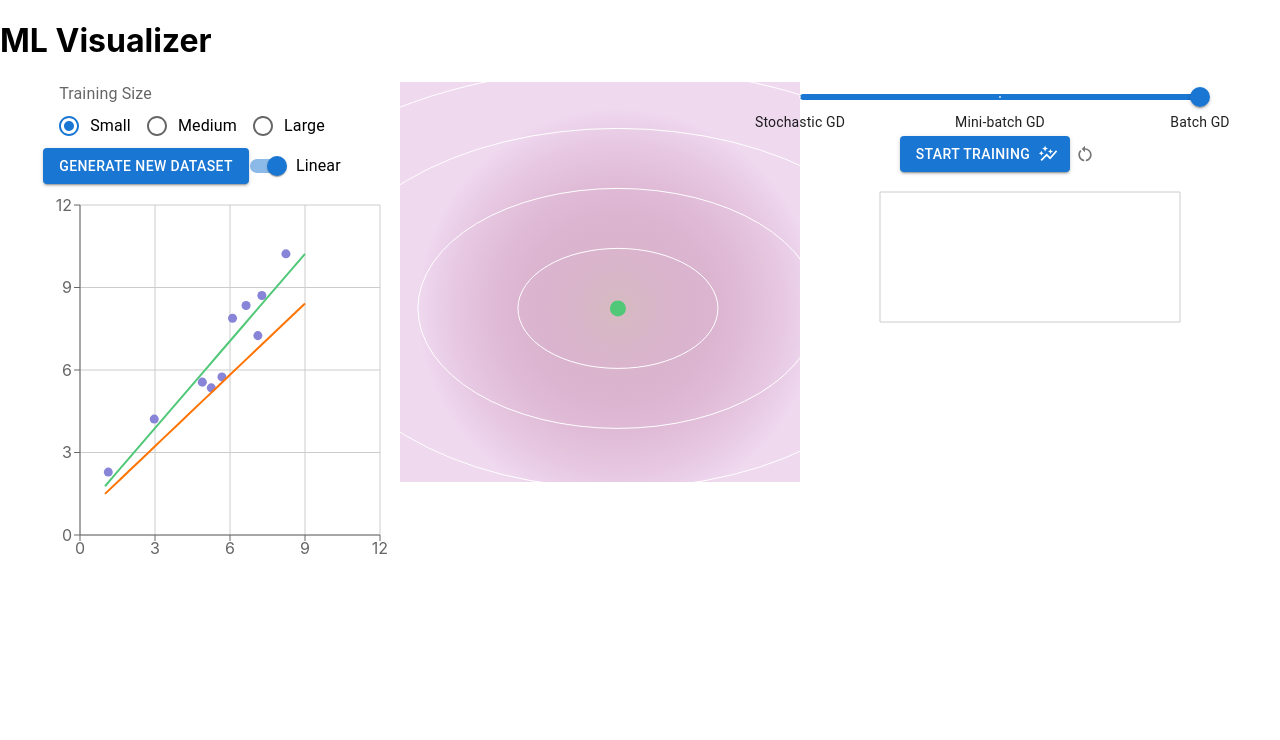
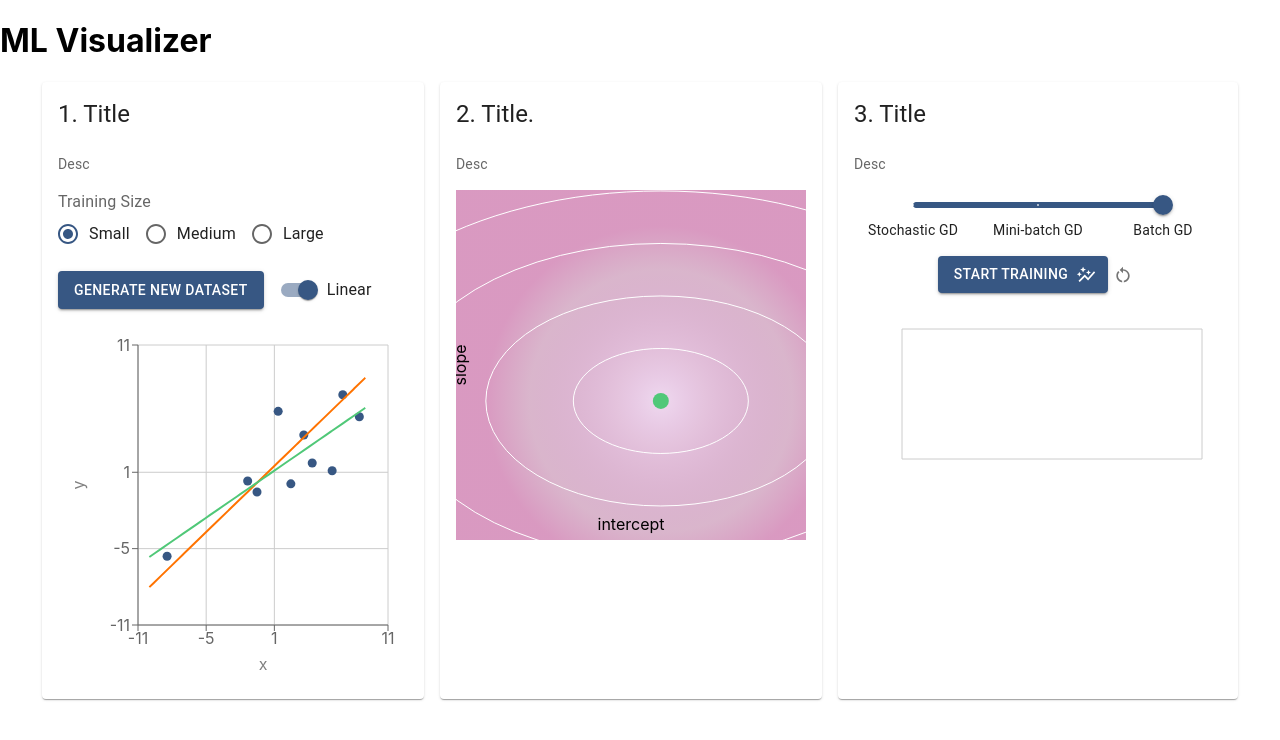
Before and after one commit to amins01/ml-visualizer, a React (Create React App) app: page / in a window 1280 px wide. Shown: the top 740 px of the page. Built offline with nearby package versions, Linux system fonts and the light colour scheme; some icons are missing.

Commit message:
Improve look + fix chart bugs

```diff
--- a/package.json
+++ b/package.json
@@ -22,6 +22,7 @@
     "react-scripts": "5.0.1",
     "recharts": "^2.12.1",
     "styled-components": "^6.1.8",
+    "three": "^0.162.0",
     "typescript": "^4.9.5",
     "web-vitals": "^2.1.4"
   },
@@ -48,5 +49,8 @@
       "last 1 firefox version",
       "last 1 safari version"
     ]
+  },
+  "devDependencies": {
+    "@types/three": "^0.162.0"
   }
 }
--- a/src/App.tsx
+++ b/src/App.tsx
@@ -1,10 +1,22 @@
 import "./App.css"
 import Homepage from "./components/homepage/Homepage"
+import { createTheme, ThemeProvider } from "@mui/material/styles"
+import Theme from "./utils/Theme"
 
 function App() {
+  const theme = createTheme({
+    palette: {
+      primary: {
+        main: Theme.colors.options,
+      },
+    },
+  })
+
   return (
     <div>
-      <Homepage />
+      <ThemeProvider theme={theme}>
+        <Homepage />
+      </ThemeProvider>
     </div>
   )
 }
--- a/src/components/cost-function-landscape-chart/CostFunctionLandscapeChart.tsx
+++ b/src/components/cost-function-landscape-chart/CostFunctionLandscapeChart.tsx
@@ -23,16 +23,15 @@ function CostFunctionLandscapeChart(props: any) {
         y: model.slope,
       },
       1,
-      8,
+      3,
       1,
-      8,
+      3,
       width
     )
 
     if (!model.stopTraining) {
       setModelPath((prevPath) => [...prevPath, newPoint])
     } else if (model.stopTraining) {
-      console.log("MODELLL POINTTT")
       setModelPath([newPoint])
       setModelPoint(newPoint)
     }
@@ -52,9 +51,9 @@ function CostFunctionLandscapeChart(props: any) {
           y: OLSLine.slope,
         },
         1,
-        8,
+        3,
         1,
-        8,
+        3,
         width
       )
     )
@@ -70,9 +69,9 @@ function CostFunctionLandscapeChart(props: any) {
     const newDenormalizedPoint = denormalizePoint(
       newNormalizedPoint,
       1,
-      8,
+      3,
       1,
-      8,
+      3,
       width
     )
     model.updateParams(newDenormalizedPoint.y, newDenormalizedPoint.x)
@@ -131,11 +130,11 @@ function CostFunctionLandscapeChart(props: any) {
           >
             <stop
               offset="0%"
-              style={{ stopColor: "#D6BBC0", stopOpacity: 1 }}
+              style={{ stopColor: "#AF42AE", stopOpacity: 0.2 }}
             />
             <stop
               offset="25%"
-              style={{ stopColor: "#D0A3BF", stopOpacity: 0.8 }}
+              style={{ stopColor: "#BC69AA", stopOpacity: 0.4 }}
             />
             <stop
               offset="50%"
@@ -143,11 +142,11 @@ function CostFunctionLandscapeChart(props: any) {
             />
             <stop
               offset="75%"
-              style={{ stopColor: "#BC69AA", stopOpacity: 0.4 }}
+              style={{ stopColor: "#D0A3BF", stopOpacity: 0.8 }}
             />
             <stop
               offset="100%"
-              style={{ stopColor: "#AF42AE", stopOpacity: 0.2 }}
+              style={{ stopColor: "#d58eba", stopOpacity: 0.9 }}
             />
           </radialGradient>
         </defs>
@@ -220,6 +219,17 @@ function CostFunctionLandscapeChart(props: any) {
           strokeWidth={1}
           fill="none"
         />
+        <text x={width / 2} y={height - 10} textAnchor="middle">
+          intercept
+        </text>
+        <text
+          x={10}
+          y={height / 2}
+          textAnchor="middle"
+          transform={`rotate(-90,10,${height / 2})`}
+        >
+          slope
+        </text>
       </svg>
     </div>
   )
--- a/src/components/homepage/Homepage.css
+++ b/src/components/homepage/Homepage.css
@@ -1,11 +1,20 @@
 .row-1 {
   display: flex;
+  flex-wrap: wrap;
+  justify-content: center;
+  gap: 1rem;
+  margin-bottom: 1rem;
+}
+
+.loss-card-content {
+  display: flex;
+  flex-direction: column;
+  gap: 1rem;
 }
 
 .loss-chart {
   display: flex;
-  flex-direction: column;
-  align-items: center;
+  place-self: flex-end;
 }
 
 .linear-reg-chart {
@@ -15,5 +24,17 @@
 }
 
 .batch-size-slider {
-  width: 100%;
+  display: flex;
+  align-self: center;
+  width: 250px;
 }
+
+.generate-dataset-options {
+  display: flex;
+  gap: 1rem;
+}
+
+.training-options {
+  display: flex;
+  justify-content: center;
+}
--- a/src/components/homepage/Homepage.tsx
+++ b/src/components/homepage/Homepage.tsx
@@ -1,8 +1,7 @@
-import React, { useEffect, useState, useSyncExternalStore } from "react"
+import React, { useEffect, useState } from "react"
 import LinearModelChart from "../linear-model-chart/LinearModelChart"
 import { LinearRegression } from "../../models/LinearRegression"
 import LossChart from "../loss-chart/LossChart"
-import Button from "@mui/material/Button"
 import AutoGraphIcon from "@mui/icons-material/AutoGraph"
 import "./Homepage.css"
 import { Point2D } from "../../interfaces/Point2D"
@@ -20,13 +19,14 @@ import Switch from "@mui/material/Switch"
 import Slider from "@mui/material/Slider"
 import CostFunctionLandscapeChart from "../cost-function-landscape-chart/CostFunctionLandscapeChart"
 import { CustomLine } from "../../interfaces/CustomLine"
+import InfoCard from "../info-card/InfoCard"
 
 function Homepage() {
-  const MIN_RANGE = 1
+  const MIN_RANGE = -10
   const MAX_RANGE = 10
   const STOCHASTIC = 1
   const MINI_BATCH = 32
-  const [learningRate, setLearningRate] = useState<number>(0.01)
+  const [learningRate, setLearningRate] = useState<number>(0.001)
   const [model, setModel] = useState(new LinearRegression(learningRate))
   const [trainingSize, setTrainingSize] = useState<TrainingSize>(
     TrainingSize.SMALL
@@ -78,7 +78,6 @@ function Homepage() {
 
     if (newBatchSize !== -1 && newValue !== batchSizeMarkIndex) {
       resetTraining()
-      model.resetParams()
       setBatchSizeMarkIndex(newValue)
     }
   }
@@ -132,9 +131,10 @@ function Homepage() {
       <h1>ML Visualizer</h1>
       <div className="row-1">
         <div className="linear-reg-chart">
+          <InfoCard title="1. Title" description="Desc" maxWidth={400}>
             <div>
               <FormControl>
-              <FormLabel id="demo-row-radio-buttons-group-label">
+                <FormLabel id="training-size-radio-buttons-group-label">
                   Training Size
                 </FormLabel>
                 <RadioGroup
@@ -163,7 +163,7 @@ function Homepage() {
                 </RadioGroup>
               </FormControl>
             </div>
-          <div>
+            <div className="generate-dataset-options">
               <LoadingButton
                 variant="contained"
                 onClick={() => generateDataset()}
@@ -182,26 +182,30 @@ function Homepage() {
               />
             </div>
             <LinearModelChart
-            width={400}
-            height={400}
+              width={350}
+              height={350}
               minRange={MIN_RANGE}
               maxRange={MAX_RANGE}
               model={model}
               pointsData={pointsData}
               OLSpointsData={OLSPointsData}
             />
+          </InfoCard>
         </div>
+        <InfoCard title="2. Title." description="Desc" maxWidth={400}>
           <div className="cost-landscape-chart">
             <CostFunctionLandscapeChart
-            width={400}
-            height={400}
+              width={350}
+              height={350}
               OLSLine={OLSLine}
               model={model}
               isTraining={isTraining}
               setIsTraining={setIsTraining}
             />
           </div>
-        <div className="loss-chart">
+        </InfoCard>
+        <InfoCard title="3. Title" description="Desc" maxWidth={400}>
+          <div className="loss-card-content">
             <div className="batch-size-slider">
               <Slider
                 value={batchSizeMarkIndex}
@@ -216,7 +220,7 @@ function Homepage() {
                 valueLabelDisplay="auto"
               />
             </div>
-          <div>
+            <div className="training-options">
               <LoadingButton
                 variant="contained"
                 endIcon={<AutoGraphIcon />}
@@ -229,8 +233,11 @@ function Homepage() {
                 <RestartAltIcon fontSize="small" />
               </IconButton>
             </div>
+            <div className="loss-chart">
               <LossChart width={400} height={200} model={model} />
             </div>
+          </div>
+        </InfoCard>
       </div>
     </>
   )
--- /dev/null
+++ b/src/components/info-card/InfoCard.css
@@ -0,0 +1,5 @@
+.card-content {
+  display: flex;
+  flex-direction: column;
+  gap: 1rem;
+}
--- /dev/null
+++ b/src/components/info-card/InfoCard.tsx
@@ -0,0 +1,33 @@
+import React, { ReactNode } from "react"
+import Card from "@mui/material/Card"
+import CardContent from "@mui/material/CardContent"
+import Typography from "@mui/material/Typography"
+import "./InfoCard.css"
+
+interface InfoCardProps {
+  title: string
+  description: string
+  maxWidth: number
+  children: ReactNode
+}
+
+const InfoCard: React.FC<InfoCardProps> = ({
+  title,
+  description,
+  maxWidth,
+  children,
+}) => (
+  <Card style={{ maxWidth: maxWidth }}>
+    <CardContent className="card-content">
+      <Typography gutterBottom variant="h5" component="div">
+        {title}
+      </Typography>
+      <Typography variant="body2" color="text.secondary">
+        {description}
+      </Typography>
+      {children}
+    </CardContent>
+  </Card>
+)
+
+export default InfoCard
--- a/src/components/linear-model-chart/LinearModelChart.tsx
+++ b/src/components/linear-model-chart/LinearModelChart.tsx
@@ -25,10 +25,13 @@ function LinearModelChart(props: any) {
   const generateLinePoints = () => {
     const points: Point2D[] = []
     for (let i = minRange; i < maxRange; i++) {
-      points.push({
-        x: i,
-        y: model.slope * i + model.intercept,
-      })
+      const y = model.slope * i + model.intercept
+      if (y >= minRange * 1.1 && y <= maxRange * 1.1) {
+        points.push({
+          x: i,
+          y: y,
+        })
+      }
     }
     return points
   }
@@ -53,11 +56,36 @@ function LinearModelChart(props: any) {
         margin={{ top: 20, right: 20, bottom: 20, left: 20 }}
       >
         <CartesianGrid />
-        <XAxis type="number" dataKey="x" name="x" />
-        <YAxis type="number" dataKey="y" name="y" />
+        <XAxis
+          type="number"
+          dataKey="x"
+          name="x"
+          label={{
+            value: `x`,
+            style: { textAnchor: "middle" },
+            position: "insideBottom",
+            offset: -15,
+          }}
+          tickFormatter={(tick) => Math.round(tick) + ""}
+          domain={[minRange * 1.1, maxRange * 1.1]}
+        />
+        <YAxis
+          type="number"
+          dataKey="y"
+          name="y"
+          label={{
+            value: `y`,
+            style: { textAnchor: "middle" },
+            angle: -90,
+            position: "left",
+            offset: 0,
+          }}
+          tickFormatter={(tick) => Math.round(tick) + ""}
+          domain={[minRange * 1.1, maxRange * 1.1]}
+        />
         {/* <Tooltip cursor={{ strokeDasharray: "3 3" }} /> */}
         {/* <Legend /> */}
-        <Scatter name="points" data={pointsData} fill="#8884d8" />
+        <Scatter name="points" data={pointsData} fill={Theme.colors.options} />
         <Line
           type="monotone"
           dataKey="y"
--- a/src/utils/HelperUtils.tsx
+++ b/src/utils/HelperUtils.tsx
@@ -1,3 +1,4 @@
+import { CustomLine } from "../interfaces/CustomLine"
 import { Point2D } from "../interfaces/Point2D"
 
 export default class HelperUtils {
@@ -12,8 +13,10 @@ export default class HelperUtils {
     for (let i = 0; i < quantity; i++) {
       const x = Math.random() * (max - min) + min
       const y = linearPattern
-        ? x + Math.random() * 2
+        ? x + Math.random() * 5 * (Math.random() < 0.5 ? -1 : 1)
         : Math.random() * (max - min) + min
+
+      if (y < min || y > max) continue
 
       points.push({
         x: x,
@@ -22,6 +25,16 @@ export default class HelperUtils {
     }
 
     return points
+  }
+
+  static getMSE(truth: Point2D[], pred: CustomLine) {
+    return (
+      truth.reduce((sum, point) => {
+        const y_hat = pred.slope * point.x + pred.intercept
+        const error = point.y - y_hat
+        return sum + error ** 2
+      }, 0) / truth.length
+    )
   }
 
   static generateOLSParams(points: Point2D[]) {
--- a/src/utils/Theme.tsx
+++ b/src/utils/Theme.tsx
@@ -2,6 +2,7 @@ class Theme {
   static colors = {
     primary: "#50C878",
     secondary: "#ff7300",
+    options: "#375783",
   }
 }
 
```
Also changed, not shown: 1 other file (tests, documents, lock files or other folders). Lines whose indentation alone changed are shown as unchanged.
